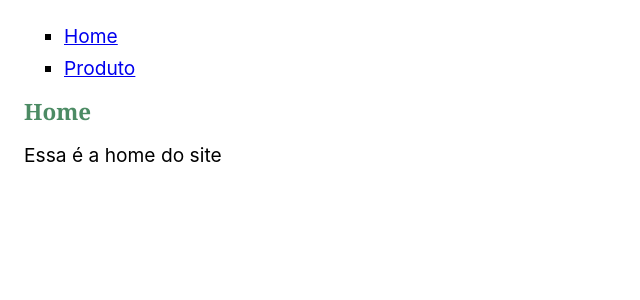
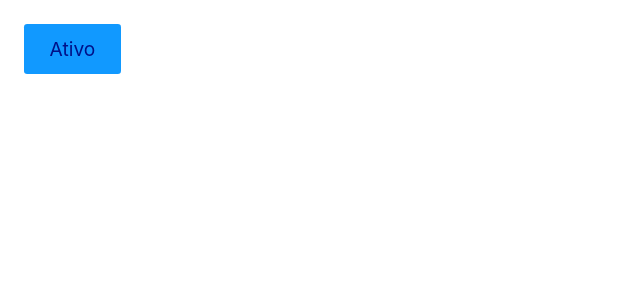
Before and after one commit to malconn/origamid-react, a React (Create React App) app in the folder react-iniciantes/ambiente-curso/appreact/: page / in a window 1280 px wide. Shown: the top 300 px of the page, without its empty margins (0-640 px from the left). Built offline with nearby package versions, Linux system fonts and the light colour scheme; the HTML template or start-up script is replaced by a standard one.

Commit message:
useState (comeco da aula) - react-iniciantes

```diff
--- a/react-iniciantes/ambiente-curso/appreact/src/App.js
+++ b/react-iniciantes/ambiente-curso/appreact/src/App.js
@@ -1,18 +1,16 @@
 import React from "react";
-import Header from "./components/Header/Header";
-import Home from "./components/Pages/Home/Home";
-import Produtos from "./components/Pages/Produtos/Produtos";
+const App = () => {
+  let ativo = true;
 
-const App = () => {
-  const { pathname } = window.location;
-  let Component;
-  const verificarPathName =
-    pathname === "/produtos" ? (Component = Produtos) : (Component = Home);
+  function handleClick(){
+    ativo = !ativo;
+    console.log(ativo)
+  }
+
   return (
-    <section>
-      <Header />
-      <Component />
-    </section>
+    <div>
+      <button onClick={handleClick}>{ativo ? 'Ativo' : 'Inativo'}</button>
+    </div>
   );
 };
 
--- a/react-iniciantes/ambiente-curso/appreact/src/components/Header/Header.js
+++ /dev/null
@@ -1,19 +0,0 @@
-import React from "react";
-import Link from "./Link";
-
-const Header = () => {
-  return (
-    <header>
-      <ul>
-        <li>
-          <Link href="/" texto="Home" />
-        </li>
-        <li>
-          <Link href="/produtos" texto="Produto" />
-        </li>
-      </ul>
-    </header>
-  );
-};
-
-export default Header;
--- a/react-iniciantes/ambiente-curso/appreact/src/components/Header/Link.js
+++ /dev/null
@@ -1,7 +0,0 @@
-import React from "react";
-
-const Link = ({ texto, ...props }) => {
-  return <a {...props}>{texto}</a>;
-};
-
-export default Link;
--- a/react-iniciantes/ambiente-curso/appreact/src/components/Pages/Home/Home.js
+++ /dev/null
@@ -1,13 +0,0 @@
-import React from "react";
-import Titulo from "../../Titulo";
-
-const Home = () => {
-  return (
-    <section>
-      <Titulo texto="Home" />
-      <p>Essa é a home do site</p>
-    </section>
-  );
-};
-
-export default Home;
--- a/react-iniciantes/ambiente-curso/appreact/src/components/Pages/Produtos/Produto.js
+++ /dev/null
@@ -1,15 +0,0 @@
-import React from "react";
-
-const Produto = ({ nome, propriedades }) => {
-  return (
-    <div style={{ border: "1px solid", margin: "1rem 0", padding: "1rem" }}>
-      <p>{nome}</p>
-      <ul>
-        {propriedades.map((propriedade) => (
-          <li key={propriedade}>{propriedade}</li>
-        ))}
-      </ul>
-    </div>
-  );
-};
-export default Produto;
--- a/react-iniciantes/ambiente-curso/appreact/src/components/Pages/Produtos/Produtos.js
+++ /dev/null
@@ -1,20 +0,0 @@
-import React from "react";
-import Titulo from "../../Titulo";
-import Produto from "./Produto";
-const Produtos = () => {
-  const produtos = [
-    { nome: "Notebook", propriedades: ["16gb ram", "512gb"] },
-    { nome: "Smartphone", propriedades: ["2gb ram", "128gb"] },
-  ];
-
-  return (
-    <section>
-      <Titulo texto="Produtos" />
-      {produtos.map((produto) => (
-        <Produto key={produto?.nome} {...produto} />
-      ))}
-    </section>
-  );
-};
-
-export default Produtos;
--- a/react-iniciantes/ambiente-curso/appreact/src/components/Titulo.js
+++ /dev/null
@@ -1,7 +0,0 @@
-import React from "react";
-
-const Titulo = ({ texto }) => {
-  return <h1 style={{ color: "#4c8b64" }}>{texto}</h1>;
-};
-
-export default Titulo;
```
